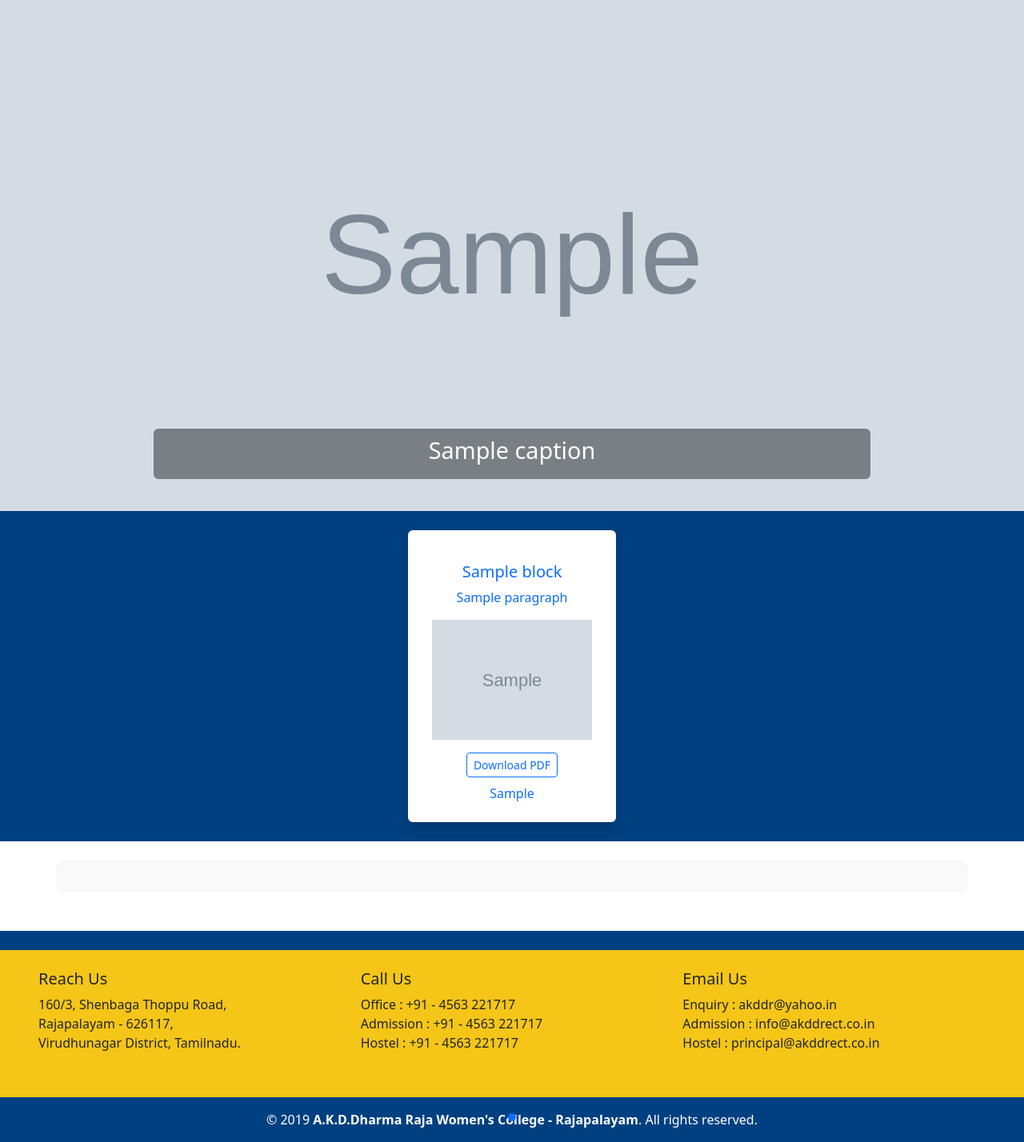
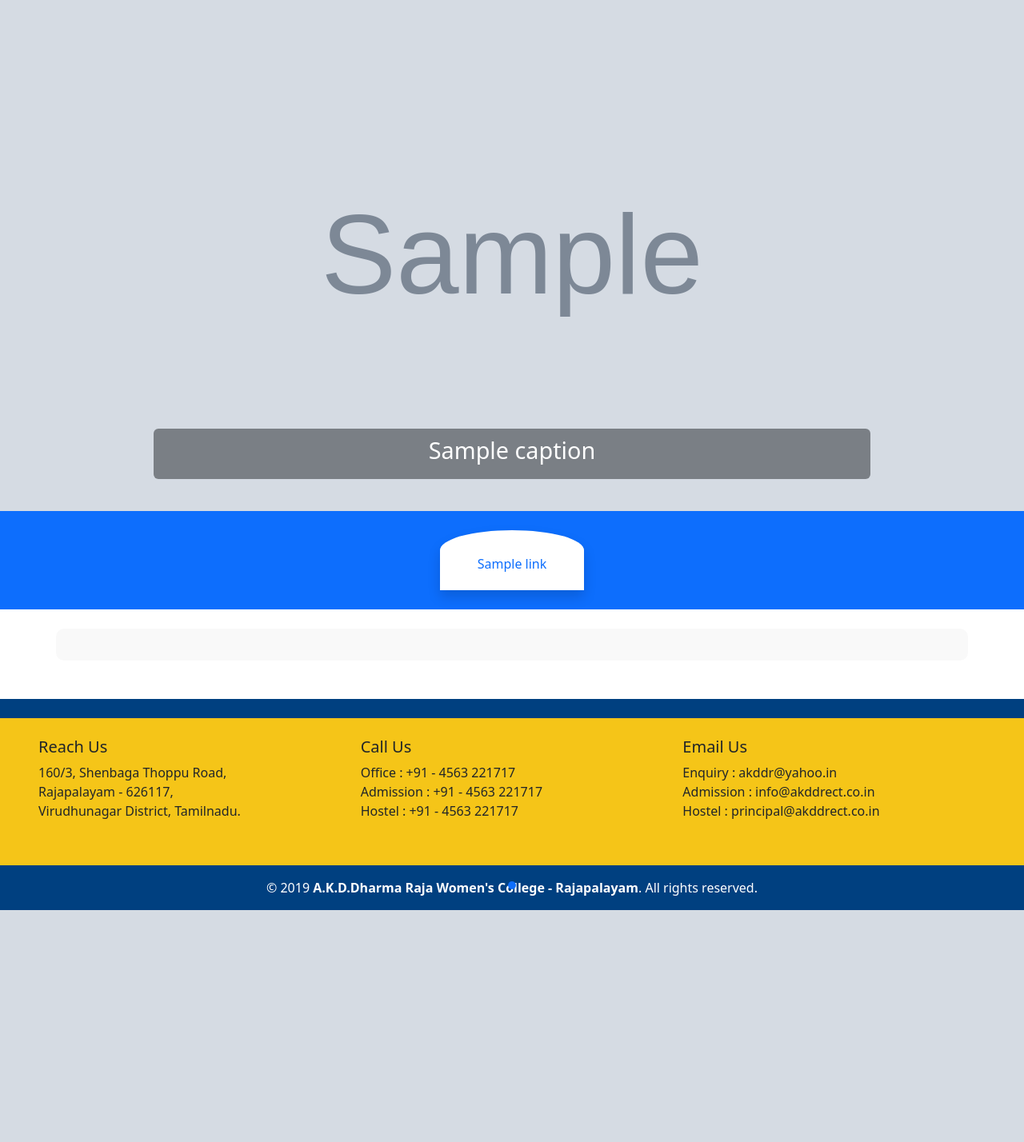
Before and after one commit to veni-56/college_site, a Django app: template homepage/templates/homepage/index.html in a window 1280 px wide. Shown: the part 245-1673 px from the top of the page at 80% size. After the commit the page ends 1383 px from the top, so only its background shows below. Run offline with Django 5.2, Linux system fonts and the light colour scheme; the template is opened without the code that fills it: most values are stand-ins (such as "Sample title", 1, 10 or a date in 2020); grey boxes marked "Sample" are stand-in pictures.

Commit message:
Add index.html

```diff
--- a/homepage/templates/homepage/index.html
+++ b/homepage/templates/homepage/index.html
@@ -21,43 +21,24 @@
       </div>
     {% endfor %}
   </div>
+  <div class="akddr-icon-section bg-primary py-4">
+  <div class="container d-flex flex-wrap justify-content-center gap-4">
 
-<div class="text-white py-4" style="background-color: #004080;">
-  <div class="container d-flex flex-wrap justify-content-center gap-4">
-    {% for section in quick_sections %}
-      {% for block in section.blocks.all %}
-        <div class="bg-white text-primary shadow p-4 rounded text-center" style="width: 260px; border-radius: 60px 60px 0 0;">
-          <div class="mb-3">
-            <i class="bi {{ block.icon }} fs-1"></i>
-          </div>
-    <div>
+    {% for link in quick_links %}
+    <a href="{{ link.link }}" class="text-decoration-none">
+      <div class="akddr-box text-center bg-white text-primary shadow">
+        <i class="bi {{ link.icon }} fs-1"></i>
+        <h6 class="mt-2">{{ link.title }}</h6>
+      </div>
+    </a>
+    {% endfor %}
 
-          {% if block.link %}
-            <h5><a href="{{ block.link }}" class="text-decoration-none text-primary">{{ block.heading }}</a></h5>
-          {% else %}
-            <h5 class="fw-bold">{{ block.heading }}</h5>
-          {% endif %}
-          {% if block.paragraph %}
-            <p>{{ block.paragraph }}</p>
-          {% endif %}
-          {% if block.image %}
-            <img src="{{ block.image.url }}" class="img-fluid mb-2" style="max-height: 150px;">
-          {% endif %}
-          {% if block.pdf %}
-            <a href="{{ block.pdf.url }}" class="btn btn-sm btn-outline-primary mt-2" target="_blank">Download PDF</a>
-          {% endif %}
-          {% if block.table_html %}
-            <div class="table-responsive mt-2">
-              {{ block.table_html|safe }}
-            </div>
-          {% endif %}
-        </div>
-      {% endfor %}
-    {% endfor %}
   </div>
-</div>
-
 </div>
 
 
 {% endblock %}
+
+    {% block content %}
+
+    {% endblock %}
```
